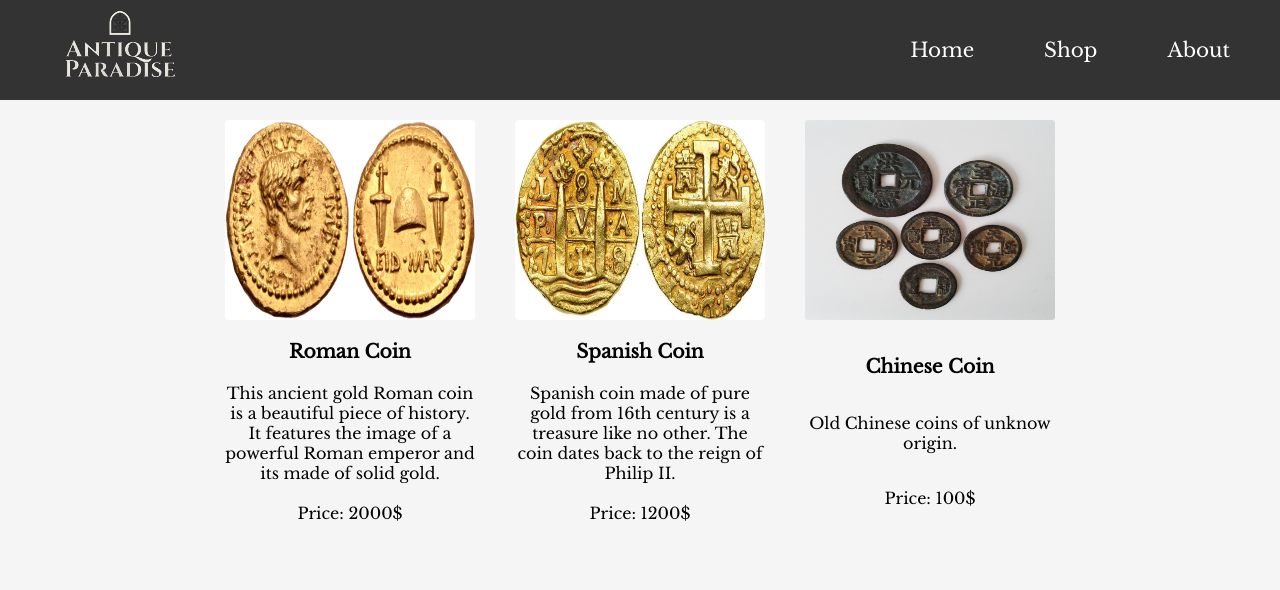
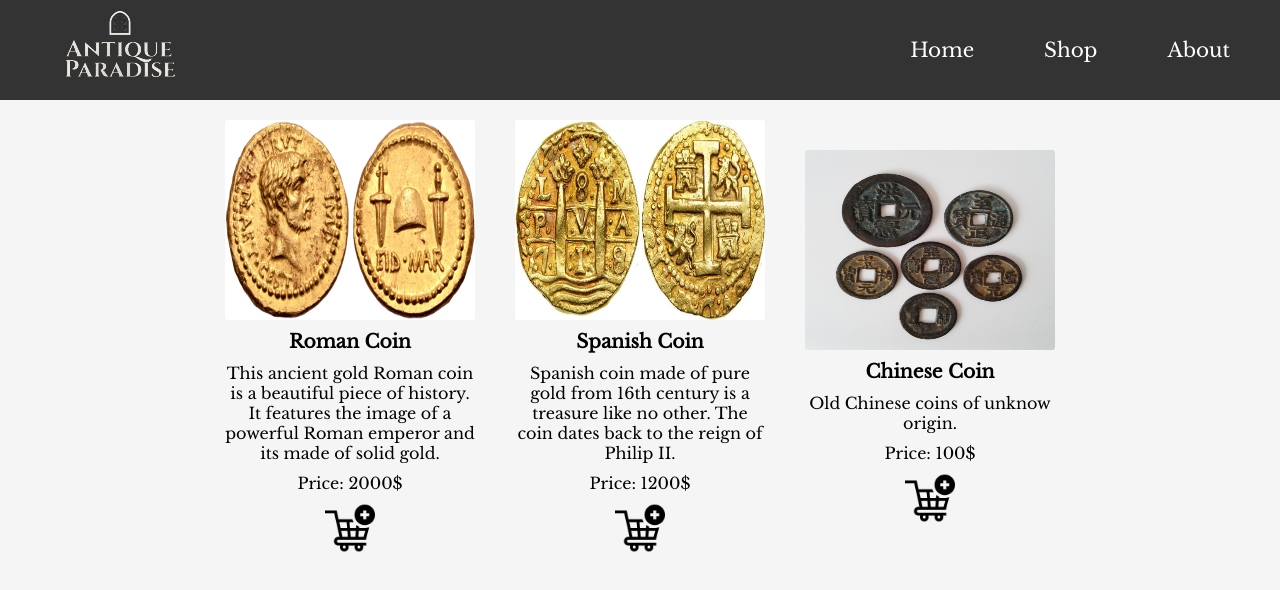
Before and after one commit to VasaOfficial/Shoping-Page, a React (Vite) app: page /ShopPage/CoinsShop in a window 1280 px wide. Shown: the top 590 px of the page. Built offline with nearby package versions, Linux system fonts and the light colour scheme.

Commit message:
add shopping cart icon

```diff
--- a/src/components/ShopPage/CoinsShop/CoinsShop.jsx
+++ b/src/components/ShopPage/CoinsShop/CoinsShop.jsx
@@ -3,6 +3,7 @@ import "./coins.css";
 import roman from "../../../assets/CoinsShopImg/roman.jpg";
 import spanish from "../../../assets/CoinsShopImg/spanish.jpg";
 import chinese from "../../../assets/CoinsShopImg/chinese.jpg";
+import cart from "../../../assets/add-to-cart.png";
 
 const CoinsShop = () => {
   const products = [
@@ -39,6 +40,7 @@ const CoinsShop = () => {
           <h3>{product.name}</h3>
           <p>{product.description}</p>
           <p>Price: {product.price}</p>
+          <img src={cart} alt="Add to Cart" className="cart-icon" />
         </div>
       ))}
     </div>
--- a/src/components/ShopPage/CoinsShop/coins.css
+++ b/src/components/ShopPage/CoinsShop/coins.css
@@ -8,13 +8,14 @@ body {
 .coin-page {
   display: flex;
   justify-content: center;
+  align-items: center;
 }
 
 .coin-cards {
   padding: 20px;
   text-align: center;
   display: grid;
-  gap: 20px;
+  gap: 10px;
 }
 
 .coin-cards img {
@@ -33,3 +34,10 @@ body {
 .coin-cards p {
   max-width: 250px;
 }
+
+.coin-cards .cart-icon {
+  width: 50px;
+  height: 50px;
+  margin: 0 auto;
+  cursor: pointer;
+}
--- a/src/components/ShopPage/MaskShop/MaskShop.jsx
+++ b/src/components/ShopPage/MaskShop/MaskShop.jsx
@@ -3,6 +3,7 @@ import "./masks.css";
 import aztec from "../../../assets/MaskShopImg/aztec.jpg";
 import tut from "../../../assets/MaskShopImg/tut.jpg";
 import agamemnon from "../../../assets/MaskShopImg/agamemnon.jpg";
+import cart from "../../../assets/add-to-cart.png";
 
 const MasksShop = () => {
   const products = [
@@ -39,6 +40,7 @@ const MasksShop = () => {
           <h3>{product.name}</h3>
           <p>{product.description}</p>
           <p>Price: {product.price}</p>
+          <img src={cart} alt="Add to Cart" className="cart-icon" />
         </div>
       ))}
     </div>
--- a/src/components/ShopPage/MaskShop/masks.css
+++ b/src/components/ShopPage/MaskShop/masks.css
@@ -33,3 +33,10 @@ body {
 .mask-cards p {
   max-width: 250px;
 }
+
+.mask-cards .cart-icon {
+  width: 50px;
+  height: 50px;
+  margin: 0 auto;
+  cursor: pointer;
+}
--- a/src/components/ShopPage/PaintingsShop/PaintingsShop.jsx
+++ b/src/components/ShopPage/PaintingsShop/PaintingsShop.jsx
@@ -3,6 +3,7 @@ import "./paintings.css";
 import clocks from "../../../assets/PaintingsShopImg/clocks.jpg";
 import night from "../../../assets/PaintingsShopImg/night.jpg";
 import wave from "../../../assets/PaintingsShopImg/wave.png";
+import cart from "../../../assets/add-to-cart.png";
 
 const PaintingsShop = () => {
   const products = [
@@ -40,6 +41,7 @@ const PaintingsShop = () => {
           <h3>{product.name}</h3>
           <p>{product.description}</p>
           <p>Price: {product.price}</p>
+          <img src={cart} alt="Add to Cart" className="cart-icon" />
         </div>
       ))}
     </div>
--- a/src/components/ShopPage/PaintingsShop/paintings.css
+++ b/src/components/ShopPage/PaintingsShop/paintings.css
@@ -33,3 +33,10 @@ body {
 .painting-cards p {
   max-width: 250px;
 }
+
+.painting-cards .cart-icon {
+  width: 50px;
+  height: 50px;
+  margin: 0 auto;
+  cursor: pointer;
+}
```
Also changed, not shown: src/assets/add-to-cart.png (added), src/assets/remove-from-cart.png (added).
